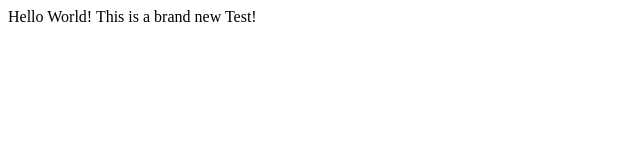
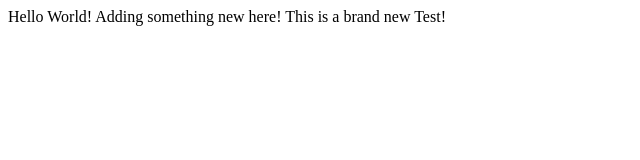
Before and after one commit to MuntakaHelali/SlackBot, a plain HTML site: page git_tst/index.html in a window 1280 px wide. Shown: the whole page, without its empty margins (0-640 px from the left). Drawn offline with Linux system fonts and the light colour scheme.

Commit message:
Update index.html

```diff
--- a/git_tst/index.html
+++ b/git_tst/index.html
@@ -7,7 +7,7 @@
 </head>
 
 <body>
-Hello World!
+Hello World! Adding something new here!
 This is a brand new Test!
 </body>
 </html>
```
